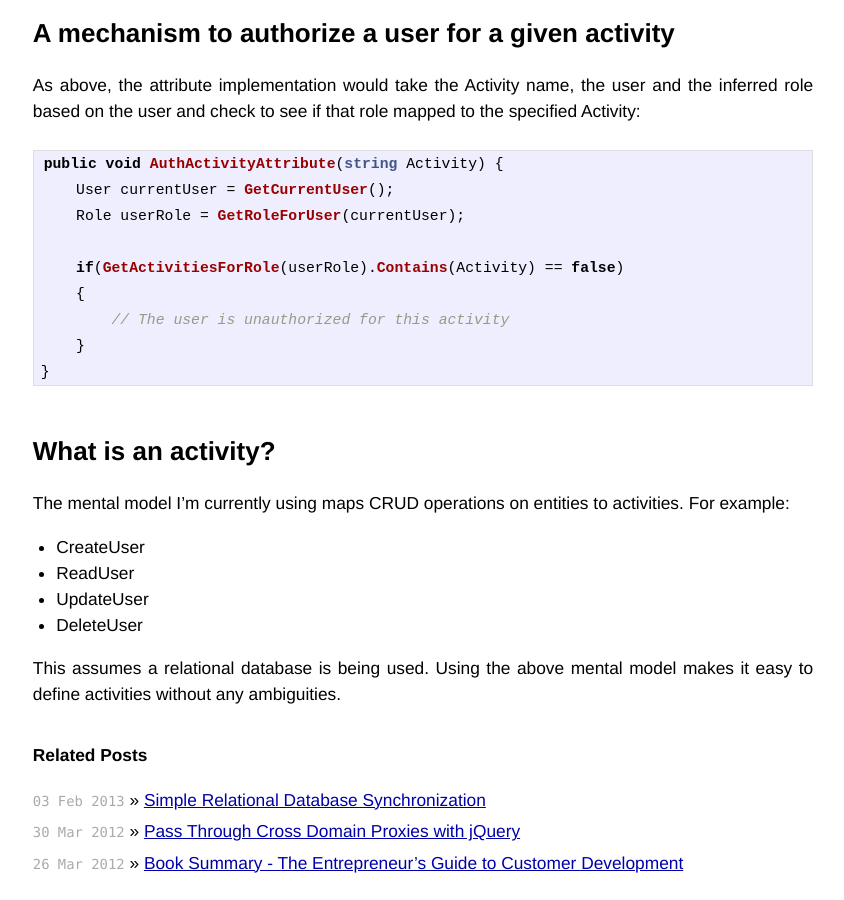
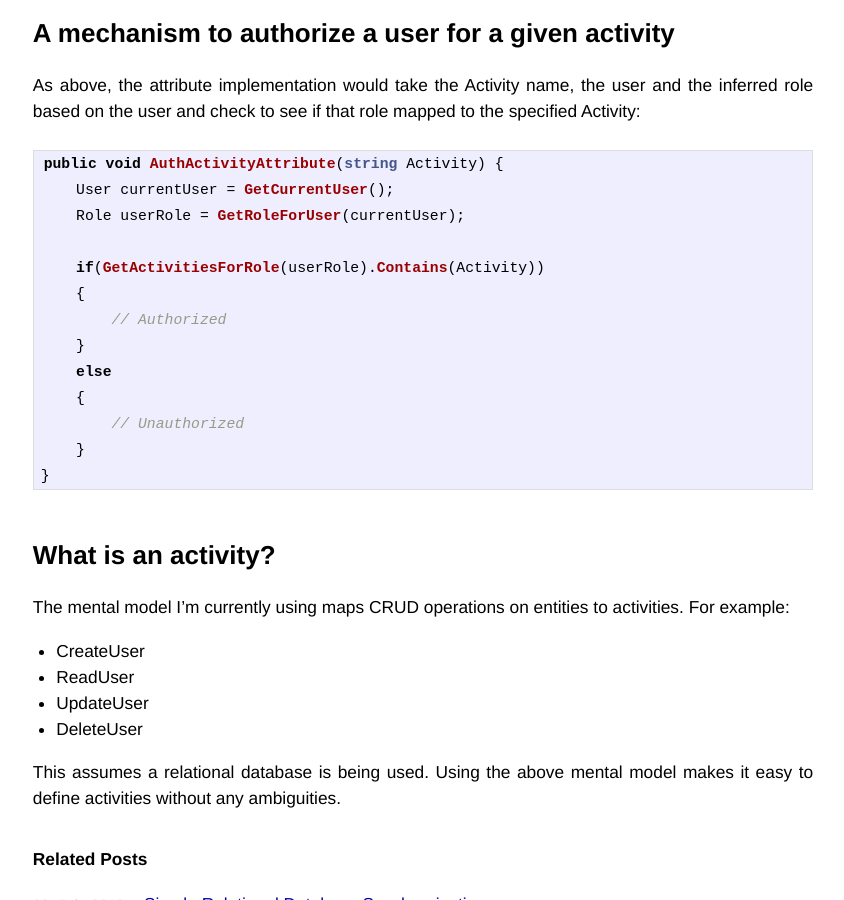
Before and after one commit to ryankirkman/ryankirkman.github.com, a Jekyll site: the page built from _posts/2013-01-31-activity-based-authorization.md, in a window 1280 px wide and 900 px high, scrolled down 1980 px. Shown: the whole window, without its empty margins (217-1061 px from the left). Built offline with Jekyll 4.4.1, drawn with Linux system fonts in a browser that asks for light colours; Markdown is read by kramdown in place of the engine named in the settings; comment, search, counter and statistics services are not loaded.

Commit message:
Clarifications

````diff
--- a/_posts/2013-01-31-activity-based-authorization.md
+++ b/_posts/2013-01-31-activity-based-authorization.md
@@ -81,9 +81,13 @@ public void AuthActivityAttribute(string Activity) {
     User currentUser = GetCurrentUser();
     Role userRole = GetRoleForUser(currentUser);
 
-    if(GetActivitiesForRole(userRole).Contains(Activity) == false)
+    if(GetActivitiesForRole(userRole).Contains(Activity))
     {
-        // The user is unauthorized for this activity
+        // Authorized
+    }
+    else
+    {
+        // Unauthorized
     }
 }
 ```
````
